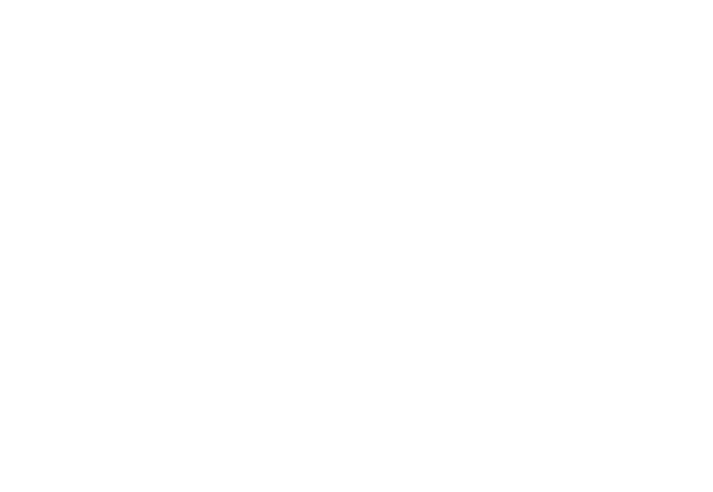
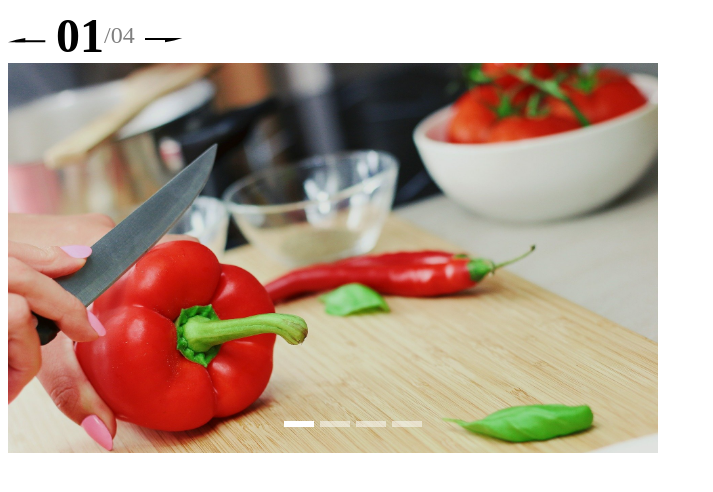
Before and after one commit to mrmadu/onJS_slider, a plain HTML site: page index.html in a window 1280 px wide. Shown: the whole page, without its empty margins (0-713 px from the left). Drawn offline with Linux system fonts and the light colour scheme.

Commit message:
split to files

```diff
--- a/index.html
+++ b/index.html
@@ -5,8 +5,39 @@
     <meta http-equiv="X-UA-Compatible" content="IE=edge">
     <meta name="viewport" content="width=device-width, initial-scale=1.0">
     <title>Document</title>
+    <link rel="stylesheet" href="style.css">
 </head>
 <body>
 
+    <div class="offer__slider">
+        <div class="offer__slider-counter">
+            <div class="offer__slider-prev">
+                <img src="img/left.svg" alt="prev">
+            </div>
+            <span id="current">03</span>
+            /
+            <span id="total">04</span>
+            <div class="offer__slider-next">
+                <img src="img/right.svg" alt="next">
+            </div>
+        </div>
+        <div class="offer__slider-wrapper">
+            <div class="offer__slider-inner">
+                <div class="offer__slide">
+                    <img src="img/pepper.jpg" alt="pepper">
+                </div>
+                <div class="offer__slide">
+                    <img src="img/food-12.jpg" alt="food">
+                </div>
+                <div class="offer__slide">
+                    <img src="img/olive-oil.jpg" alt="oil">
+                </div>
+                <div class="offer__slide">
+                    <img src="img/paprika.jpg" alt="paprika">
+                </div>
+            </div>
+        </div>
+    </div>
+<script src="script.js"></script>
 </body>
 </html>
--- /dev/null
+++ b/script.js
@@ -0,0 +1,170 @@
+window.addEventListener('DOMContentLoaded', function() {
+
+    const slides = document.querySelectorAll('.offer__slide'),
+          slider = document.querySelector('.offer__slider'),
+          prev = document.querySelector('.offer__slider-prev'),
+          next = document.querySelector('.offer__slider-next'),
+          total = document.querySelector('#total'),
+          current = document.querySelector('#current'),
+          slidesWrapper = document.querySelector('.offer__slider-wrapper'),
+          slidesField = document.querySelector('.offer__slider-inner'),
+          width = window.getComputedStyle(slidesWrapper).width;
+
+    let slideIndex = 1,
+        offset = 0;
+
+    if (slides.length < 10) {
+        total.textContent = `0${slides.length}`;
+        current.textContent = `0${slideIndex}`;
+    } else {
+        total.textContent = slides.length;
+        current.textContent = `0${slideIndex}`;
+    }
+
+    slidesField.style.width = 100 * slides.length + '%';
+    slidesField.style.display = 'flex';
+    slidesField.style.transition = '0.5s all';
+
+    slidesWrapper.style.overflow = 'hidden';
+
+    slides.forEach(slide => {
+        slide.style.width = width;
+    });
+
+    slider.style.position = 'relative';
+
+    const indicators = document.createElement('ol'),
+          dots = [];
+
+    indicators.classList.add('carousel-indicators');
+    slider.append(indicators);
+
+    function dotsOpacity(){
+        dots.forEach(dot => dot.style.opacity = '.5');
+        dots[slideIndex - 1].style.opacity = 1;
+    }
+
+    function showCurSlide(){
+        if(slideIndex < 10) {
+            current.textContent = `0${slideIndex}`;
+        }
+        else {
+            current.textContent = slideIndex;
+        }
+    }
+
+    for (let i = 0; i < slides.length; i++) {
+        const dot = document.createElement('li');
+        dot.classList.add('dot');
+        dot.setAttribute('data-slide-to', i + 1);
+        if (i == 0) {
+            dot.style.opacity = 1;
+        }
+        indicators.append(dot);
+        dots.push(dot);
+    }
+
+    function getWidth (width){
+        return +width.replace(/\D/g, '');
+    }
+
+    next.addEventListener('click', () => {
+        if (offset == getWidth(width) * (slides.length - 1)){
+            offset = 0;
+        } else {
+            offset += getWidth(width);
+        }
+
+        slidesField.style.transform = `translateX(-${offset}px)`;
+
+        if(slideIndex == slides.length) {
+            slideIndex = 1;
+        }
+        else {
+            slideIndex++;
+        }
+
+        showCurSlide();
+        dotsOpacity();
+    });
+
+    prev.addEventListener('click', () => {
+        if (offset == 0){
+            offset = getWidth(width) * (slides.length - 1);
+        } else {
+            offset += getWidth(width);
+        }
+
+        slidesField.style.transform = `translateX(-${offset}px)`;
+
+        if(slideIndex == 1) {
+            slideIndex = slides.length;
+        }
+        else {
+            slideIndex--;
+        }
+
+        showCurSlide();
+        dotsOpacity();
+    });
+
+    dots.forEach(dot => {
+        dot.addEventListener('click', (e) => {
+            const slideTo = e.target.getAttribute('data-slide-to');
+
+            slideIndex = slideTo;
+            offset = getWidth(width) * (slideTo - 1);
+
+            slidesField.style.transform = `translateX(-${offset}px)`;
+
+            if(slideIndex < 10) {
+                current.textContent = `0${slideIndex}`;
+            }
+            else {
+                current.textContent = slideIndex;
+            }
+
+            dotsOpacity();
+        });
+    });
+
+    // showSlides(slideIndex);
+
+    // if (slides.length < 10) {
+    //     total.textContent = `0${slides.length}`;
+    // } else {
+    //     total.textContent = slides.length;
+    // }
+
+    // function showSlides(n) {
+    //     if (n > slides.length) {
+    //         slideIndex = 1;
+    //     }
+    //     if (n < 1) {
+    //         slideIndex = slides.length;
+    //     }
+
+    //     slides.forEach((item) => item.style.display = 'none');
+
+    //     slides[slideIndex - 1].style.display = 'block';
+
+    //     if (slides.length < 10) {
+    //         current.textContent =  `0${slideIndex}`;
+    //     } else {
+    //         current.textContent =  slideIndex;
+    //     }
+    // }
+
+    // function plusSlides (n) {
+    //     showSlides(slideIndex += n);
+    // }
+
+    // prev.addEventListener('click', function(){
+    //     plusSlides(-1);
+    // });
+
+    // next.addEventListener('click', function(){
+    //     plusSlides(1);
+    // });
+
+});
--- /dev/null
+++ b/style.css
@@ -0,0 +1,66 @@
+.offer__slider {
+    width: 650px;
+}
+
+.offer__slider-counter {
+    display: flex;
+    align-items: center;
+    font-size: 24px;
+    color: rgba(0, 0, 0, .5)
+}
+
+.offer__slider-prev {
+    margin-right: 10px;
+    cursor: pointer
+}
+
+.offer__slider-next {
+    margin-left: 10px;
+    cursor: pointer
+}
+
+.offer__slider #current {
+    font-size: 48px;
+    font-weight: 700;
+    color: #000
+}
+
+.offer__slide {
+    width: 100%;
+    height: 390px
+}
+
+.offer__slide img {
+    width: 100%;
+    height: 100%;
+    object-fit: cover
+}
+
+.carousel-indicators {
+    position: absolute;
+    right: 0;
+    bottom: 0;
+    left: 0;
+    z-index: 15;
+    display: flex;
+    justify-content: center;
+    margin-right: 15%;
+    margin-left: 15%;
+    list-style: none;
+}
+
+.dot {
+    box-sizing: content-box;
+    flex: 0 1 auto;
+    width: 30px;
+    height: 6px;
+    margin-right: 3px;
+    margin-left: 3px;
+    cursor: pointer;
+    background-color: #fff;
+    background-clip: padding-box;
+    border-top: 10px solid transparent;
+    border-bottom: 10px solid transparent;
+    opacity: .5;
+    transition: opacity .6s ease;
+}
```
Also changed, not shown: img/food-12.jpg (added), img/left.svg (added), img/olive-oil.jpg (added), img/paprika.jpg (added), img/pepper.jpg (added), img/right.svg (added).
